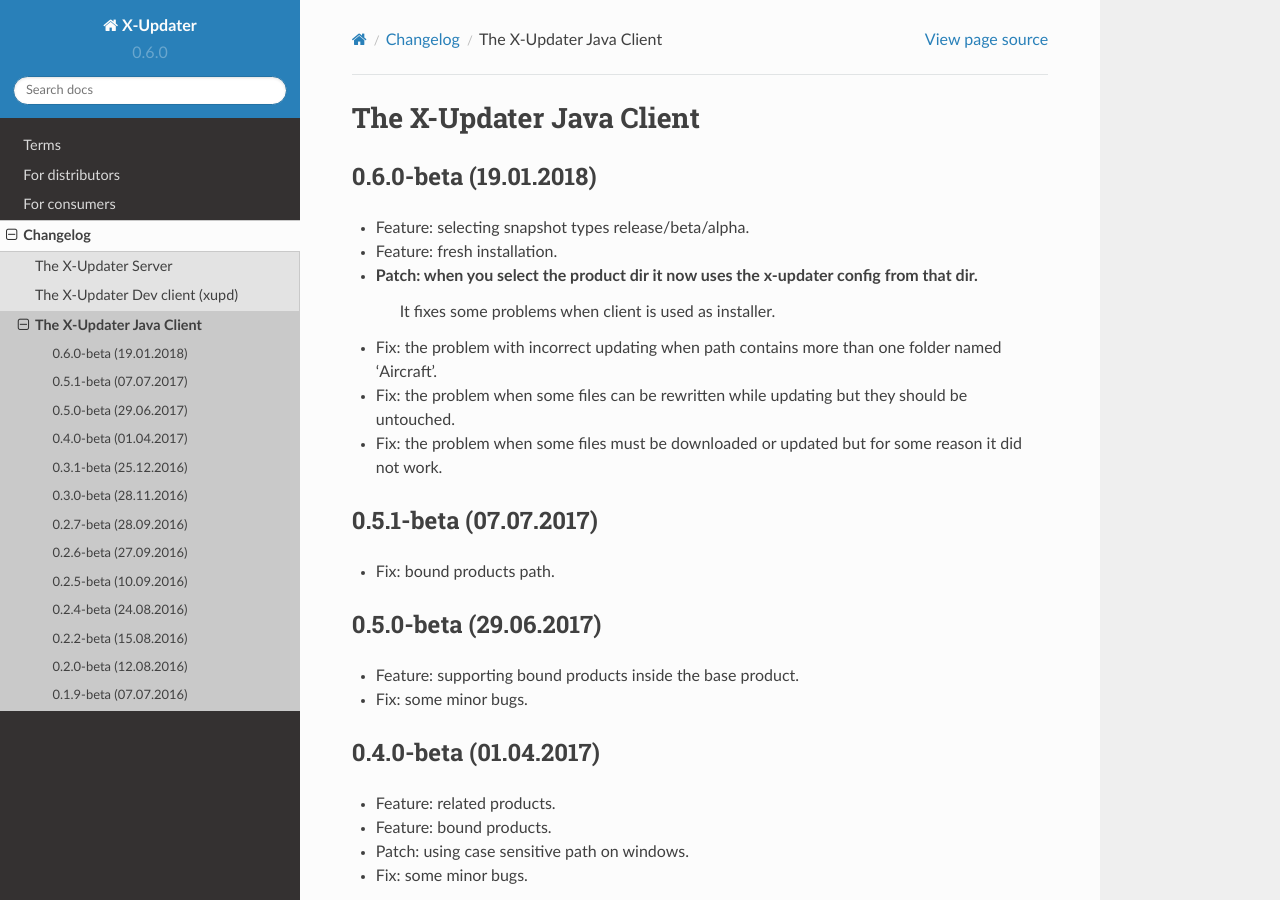
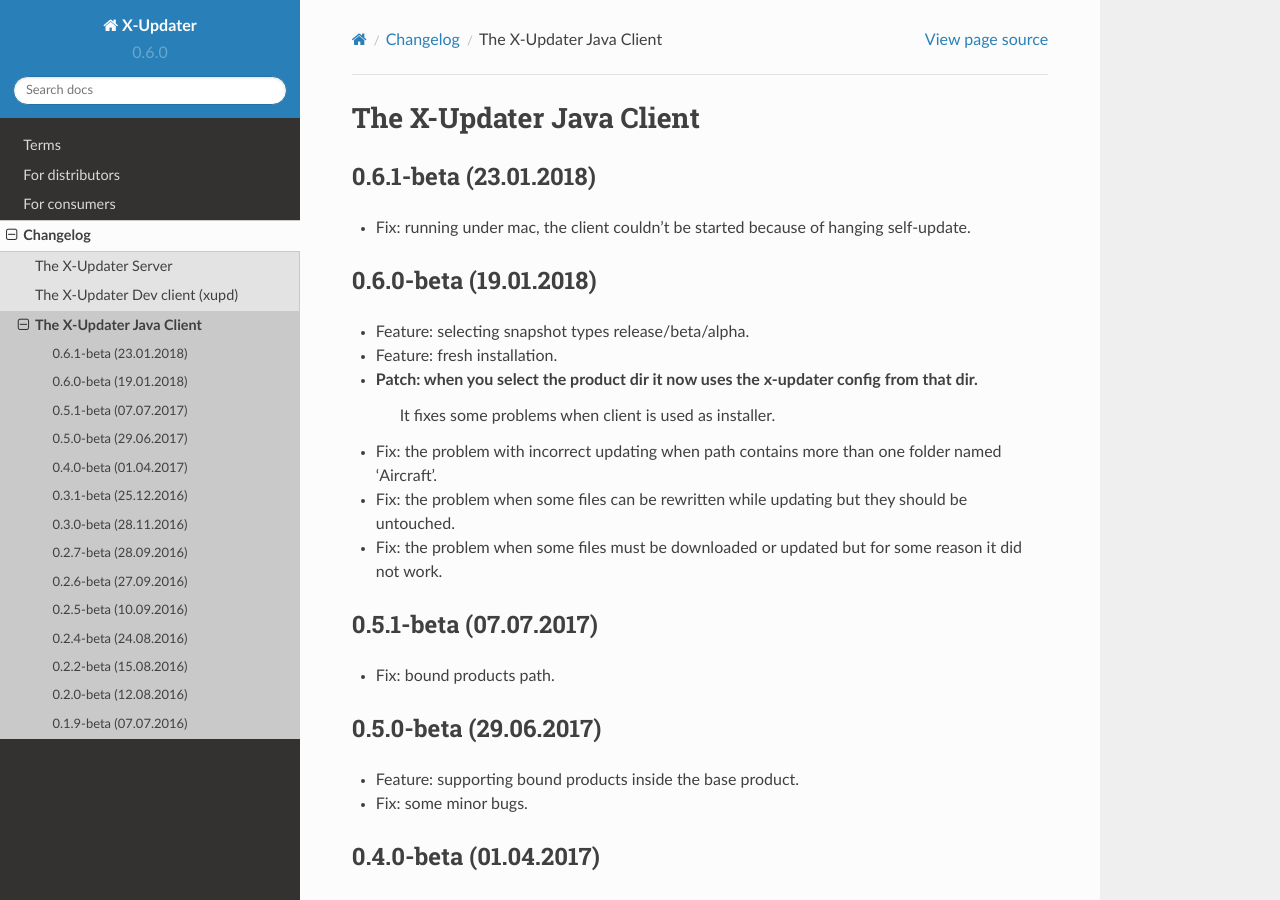
Before and after one commit to steptosky/x-updater-doc, a Sphinx documentation site: the page built from source/changelog/changelog-java-client.rst, in a window 1280 px wide and 900 px high. Built offline with Sphinx 7.4.7 and the Read the Docs theme 2.0.0, drawn with Linux system fonts in a browser that asks for light colours.

Commit message:
Updated change log of the java client

```diff
--- a/source/changelog/changelog-java-client.rst
+++ b/source/changelog/changelog-java-client.rst
@@ -3,6 +3,10 @@
 
 The X-Updater Java Client
 ===========================
+
+0.6.1-beta (23.01.2018)
+--------------------------------------------------------------------
+- Fix: running under mac, the client couldn't be started because of hanging self-update.
 
 0.6.0-beta (19.01.2018)
 --------------------------------------------------------------------
```
